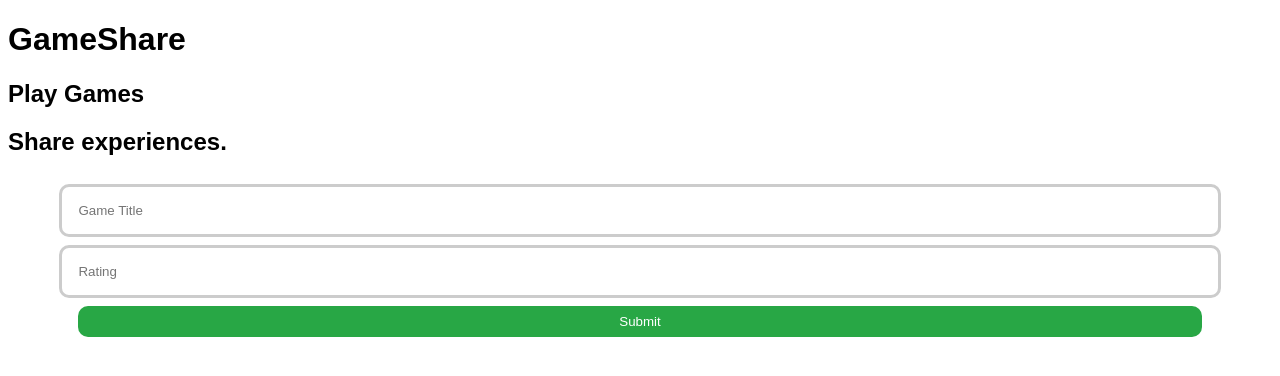
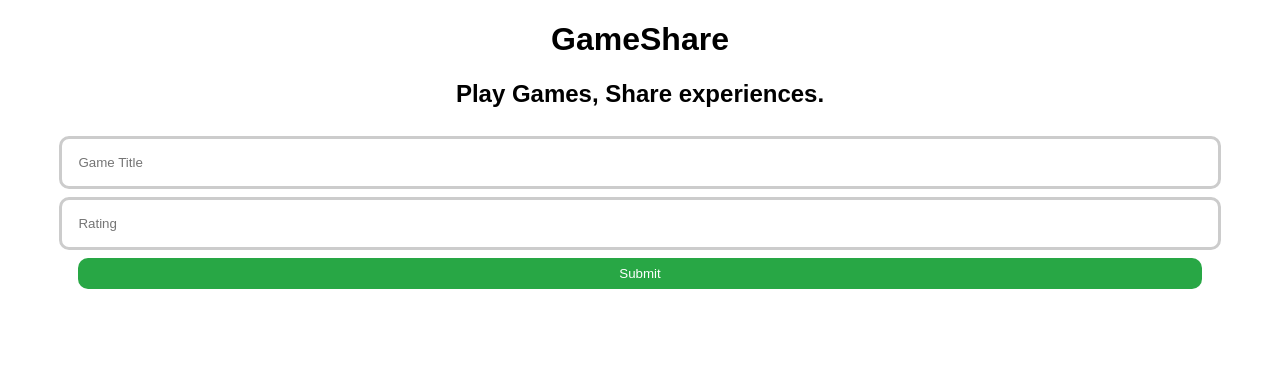
Before and after one commit to matheusjtavares/gamasharereact, a React (Create React App) app: page / in a window 1280 px wide. Shown: the top 376 px of the page. Built offline with nearby package versions, Linux system fonts and the light colour scheme.

Commit message:
Add edit function

```diff
--- a/src/App.js
+++ b/src/App.js
@@ -51,12 +51,21 @@ export default function App() {
     newGameExperiences[index].rating = rating;
     setGameExperiences(newGameExperiences);
   }
+  function editHandler(id) {
+    const gameExperience = getGameExperience(id);
 
+    if (gameExperience) {
+      setGameExperience(gameExperience);
+    } else {
+      console.error("Experience not found");
+    }
+  }
   return (
     <div className="App">
-      <h1>GameShare</h1>
-      <h2>Play Games</h2>
-      <h2>Share experiences.</h2>
+      <div className="form-header">
+        <h1>GameShare</h1>
+        <h2>Play Games, Share experiences.</h2>
+      </div>
       <GameExperienceForm
         handleSave={saveGameExperience}
         gameExperience={gameExperience}
@@ -65,7 +74,7 @@ export default function App() {
       <ListGameExperiences
         gameExperiences={gameExperiences}
         handleDelete={removeGameExperience}
-        handleEdit={console.log("edit")}
+        handleEdit={editHandler}
       />
     </div>
   );
--- a/src/styles.css
+++ b/src/styles.css
@@ -2,7 +2,12 @@ body {
   font-family: sans-serif;
   font-size: 16px;
 }
-
+.form-header {
+  text-align: center;
+  gap: 0;
+  justify-content: center; /* Horizontally centers content */
+  align-items: center;
+}
 .card-form {
   display: flex;
   flex-direction: column;
```
